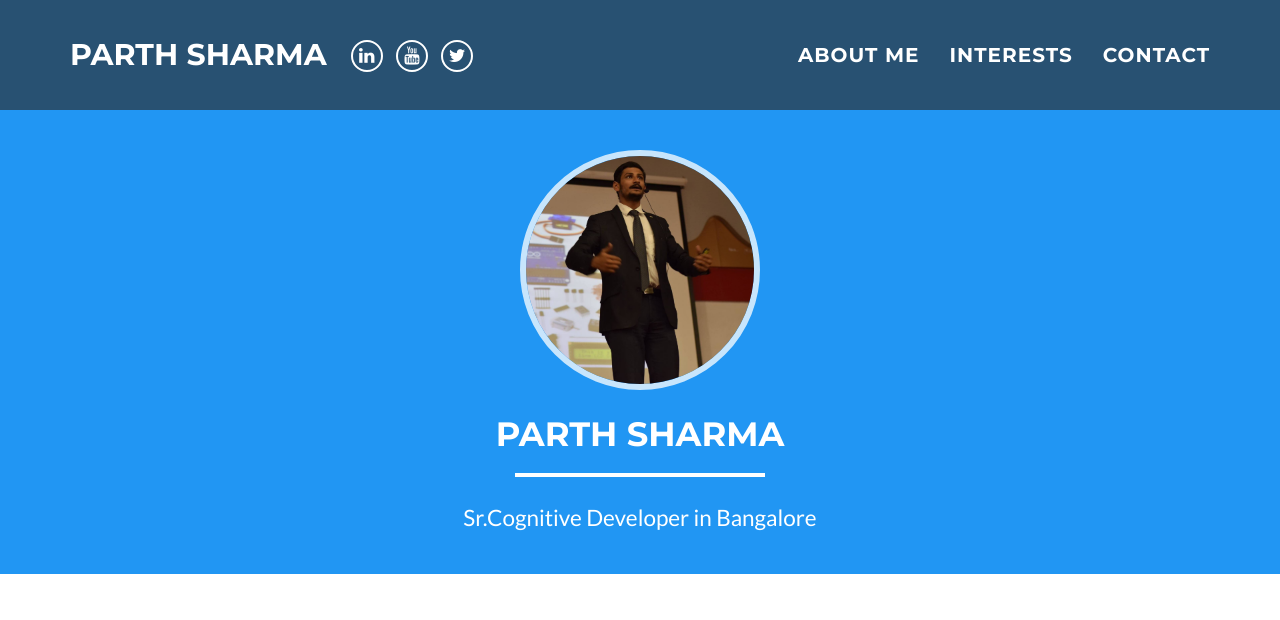
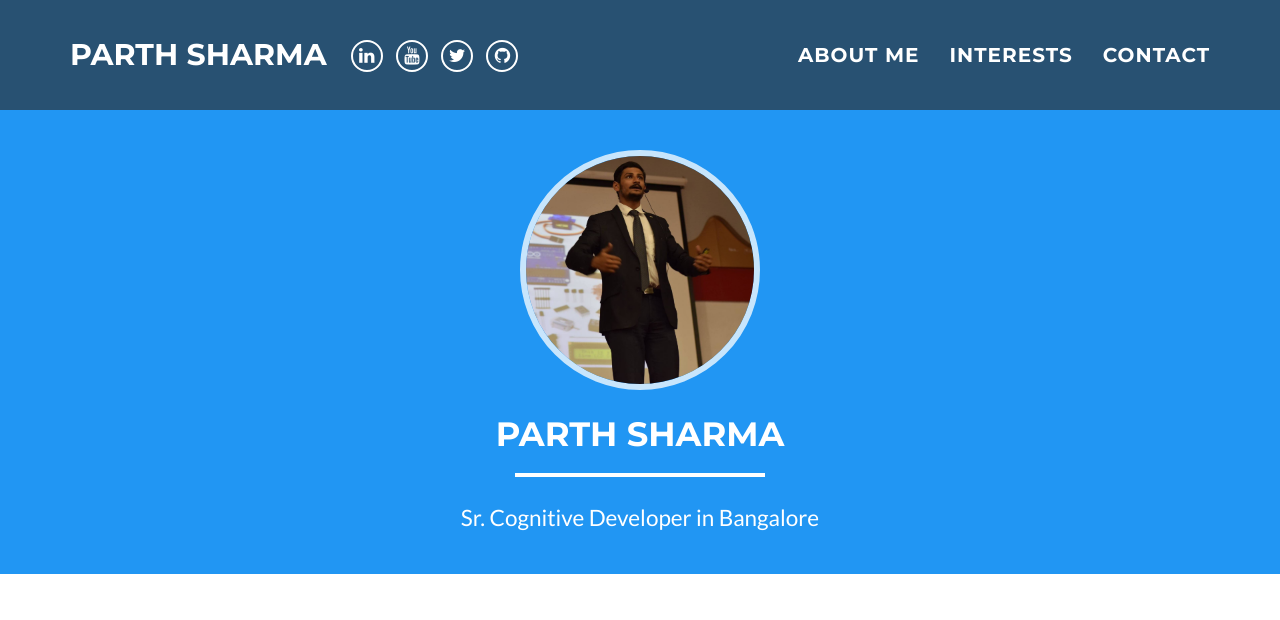
Before and after one commit to parthsharma1011/parthsharma1011.github.io, a Jekyll site: the page built from index.html, in a window 1280 px wide and 900 px high. Shown: the top 620 px of the window. Built offline with Jekyll 4.4.1, drawn with Linux system fonts in a browser that asks for light colours; part of the change alters nothing that is shown.

```diff
--- a/_config.yml
+++ b/_config.yml
@@ -3,7 +3,7 @@ name: Parth Sharma
 email: parthsharma1011@gmail.com
 #canonical_url: https://edwinexemplar.com
 keywords: "Python, YouTuber, Natural language processing, Machine Learning, Deep Learning, Startups, Agile"
-skills: "Sr.Cognitive Developer in Bangalore"
+skills: "Sr. Cognitive Developer in Bangalore"
 baseurl:
 
 # Social networks usernames (many more available: google-plus, flickr, dribbble, pinterest, instagram, tumblr, linkedin, etc.)
@@ -15,6 +15,9 @@ social:
     url: https://www.youtube.com/channel/UCfj89GgCnkluucNu6CEYNRg
   - title: twitter
     url: https://twitter.com/codeknight1
+  - title: github
+    url: https://github.com/parthsharma1011
+
 
 # Google webmaster tools
 google_verify:
```
